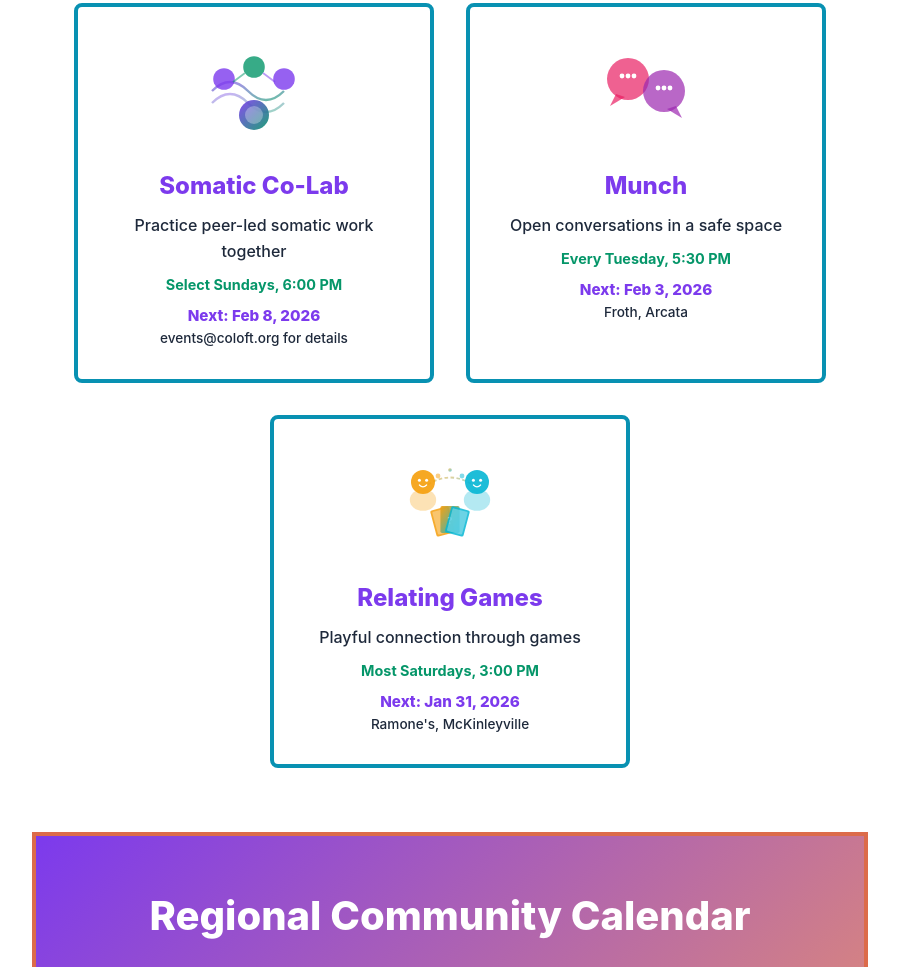
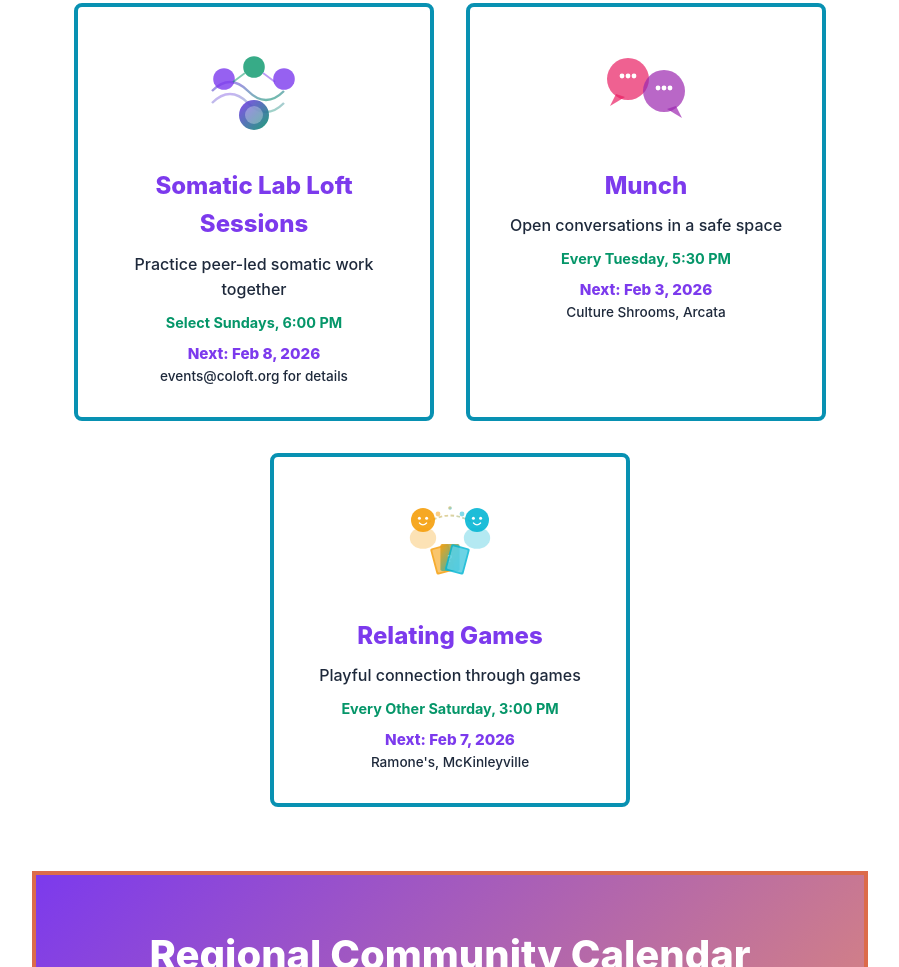
Before and after one commit to seanhelvey/coloft, a website: page index.html in a window 1280 px wide. Shown: the part 821-1788 px from the top of the page, without its empty margins (190-1089 px from the left). Drawn offline with Linux system fonts and the light colour scheme.

Commit message:
Update names and dates.

```diff
--- a/index.html
+++ b/index.html
@@ -35,9 +35,9 @@
             <div class="events-grid">
                 <a href="events/somatic-colab.html" class="event-card">
                     <div class="event-image">
-                        <img src="images/somatic-colab.svg" alt="Somatic Co-Lab">
+                        <img src="images/somatic-colab.svg" alt="Somatic Lab Loft Sessions">
                     </div>
-                    <h4>Somatic Co-Lab</h4>
+                    <h4>Somatic Lab Loft Sessions</h4>
                     <p class="event-tagline">Practice peer-led somatic work together</p>
                     <p class="event-schedule">Select Sundays, 6:00 PM</p>
                     <p class="event-next"></p>
@@ -52,7 +52,7 @@
                     <p class="event-tagline">Open conversations in a safe space</p>
                     <p class="event-schedule">Every Tuesday, 5:30 PM</p>
                     <p class="event-next"></p>
-                    <p class="event-location">Froth, Arcata</p>
+                    <p class="event-location">Culture Shrooms, Arcata</p>
                 </a>
 
                 <a href="events/relating-games.html" class="event-card">
@@ -61,7 +61,7 @@
                     </div>
                     <h4>Relating Games</h4>
                     <p class="event-tagline">Playful connection through games</p>
-                    <p class="event-schedule">Most Saturdays, 3:00 PM</p>
+                    <p class="event-schedule">Every Other Saturday, 3:00 PM</p>
                     <p class="event-next"></p>
                     <p class="event-location">Ramone's, McKinleyville</p>
                 </a>
--- a/scripts/dates.js
+++ b/scripts/dates.js
@@ -6,7 +6,7 @@
 
 const EVENT_SCHEDULES = {
   'somatic-colab': {
-    name: 'Somatic Co-Lab',
+    name: 'Somatic Lab Loft Sessions',
     rule: 'select-sundays',     // Select Sundays at 6:00 PM
     isMonthly: false,
     startDate: '2026-01-25'     // First event on January 25, 2026
@@ -19,7 +19,7 @@ const EVENT_SCHEDULES = {
   },
   'relating-games': {
     name: 'Relating Games',
-    rule: 'most-saturdays',     // Most Saturdays at 3:00 PM
+    rule: 'every-other-saturday', // Every other Saturday at 3:00 PM
     isMonthly: false,
     startDate: '2026-01-24'     // First event on January 24, 2026
   }
@@ -151,32 +151,15 @@ const everyTuesdayRule = {
   matches: (date) => date.getDay() === 2
 };
 
-// Rule: Most Saturdays (specific dates for Relating Games)
-const mostSaturdaysRule = {
+// Rule: Every other Saturday (biweekly from Jan 24, 2026)
+const everyOtherSaturdayRule = {
   isMonthly: false,
   matches: (date) => {
-    // Convert date to YYYY-MM-DD format for comparison
-    const year = date.getFullYear();
-    const month = String(date.getMonth() + 1).padStart(2, '0');
-    const day = String(date.getDate()).padStart(2, '0');
-    const dateStr = `${year}-${month}-${day}`;
-
-    // List of Saturday dates (update this list as needed)
-    const saturdayDates = [
-      '2026-01-24',
-      '2026-01-31',
-      '2026-02-07',
-      '2026-02-14',
-      '2026-02-21',
-      '2026-02-28',
-      '2026-03-07',
-      '2026-03-14',
-      '2026-03-21',
-      '2026-03-28'
-      // Add more dates as they are scheduled
-    ];
-
-    return saturdayDates.includes(dateStr);
+    if (date.getDay() !== 6) return false; // Not Saturday
+    // Calculate weeks since the anchor date (Jan 24, 2026)
+    const anchor = new Date(2026, 0, 24); // Jan 24, 2026
+    const diffDays = Math.round((date - anchor) / (1000 * 60 * 60 * 24));
+    return diffDays >= 0 && diffDays % 14 === 0;
   }
 };
 
@@ -189,11 +172,11 @@ document.addEventListener('DOMContentLoaded', () => {
   } else if (path.includes('munch')) {
     updateEventDates('munch', everyTuesdayRule, '2026-01-13');
   } else if (path.includes('relating-games')) {
-    updateEventDates('relating-games', mostSaturdaysRule, '2026-01-24');
+    updateEventDates('relating-games', everyOtherSaturdayRule, '2026-01-24');
   } else if (path.includes('index.html') || path.endsWith('/') || path === '') {
     // Update all active events on index page
     updateEventDates('somatic-colab', selectSundaysRule, '2026-01-25');
     updateEventDates('munch', everyTuesdayRule, '2026-01-13');
-    updateEventDates('relating-games', mostSaturdaysRule, '2026-01-24');
+    updateEventDates('relating-games', everyOtherSaturdayRule, '2026-01-24');
   }
 });
```
Also changed, not shown: events.json (+4 -4 lines), events/munch.html (+2 -2 lines), events/relating-games.html (+1 -1 lines), events/somatic-colab.html (+3 -3 lines), .claude/instructions.md, README.md.
